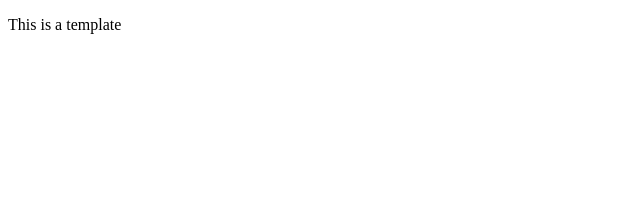
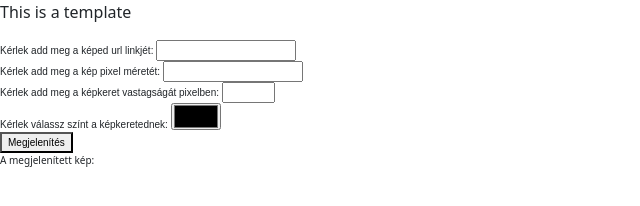
Before and after one commit to M0rav/back-front-doga, a website built with webpack: page dist/index.html in a window 1280 px wide. Shown: the whole page, without its empty margins (0-640 px from the left). Built offline with nearby package versions, Linux system fonts and the light colour scheme.

Commit message:
weboldal kinezet

```diff
--- a/src/index.js
+++ b/src/index.js
@@ -1 +1,16 @@
+//import '../node_modules/bootstrap/dist/js/bootstrap.bundle.js';
+import 'bootstrap/dist/js/bootstrap.bundle.js'
+import '../node_modules/bootstrap/dist/css/bootstrap.css';
 import './style.css';
+ let link;
+ let pixel;
+ let number;
+
+
+function submit(){
+     link = document.getElementById("linkInput").value;
+    document.getElementById("showPic").src = link;
+    };
+
+//let picPixel = parseFloat( document.getElementById(pixelInput).value);
+//let framePixel = parseFloat( document.getElementById(frameInput).value);
--- a/src/style.css
+++ b/src/style.css
@@ -0,0 +1,7 @@
+.grid-item{
+    font-family: Arial;
+    padding: 20pxs;
+}
+.grid-container{
+    font-size: 10px;
+}
```
Also changed, not shown: dist/index.html, 1 other file.
